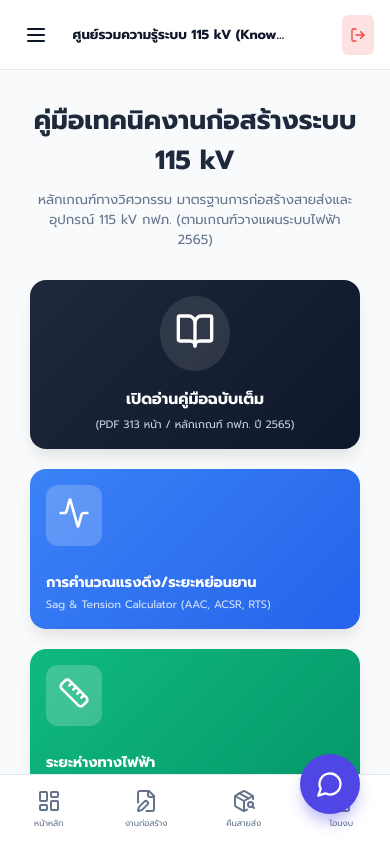
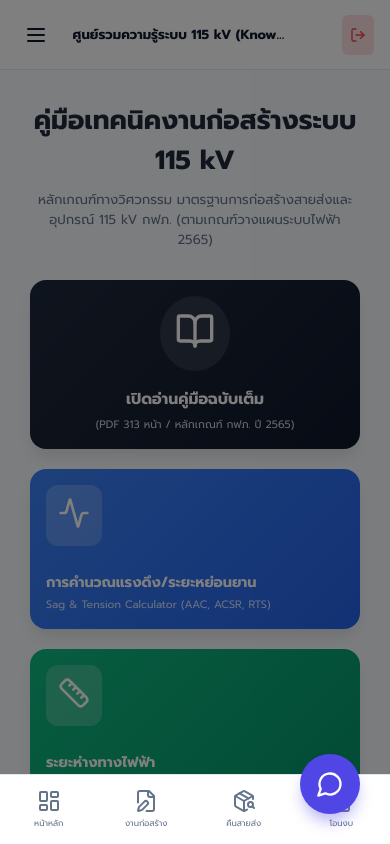
Before and after one commit to superninkub-cloud/pea-construction-app, a Next.js app: page /guide in a window 390 px wide. Both pictures are taken after a click on the button "เข้าใช้งานโหมดผู้เยี่ยมชม (ดูเท่านั้น)". Built offline with nearby package versions, Linux system fonts and the light colour scheme.

Commit message:
ui: make sidebar scrollable on mobile and show overlay

```diff
--- a/app/globals.css
+++ b/app/globals.css
@@ -47,6 +47,8 @@ body {
   padding: 24px 16px;
   z-index: 50;
   transition: transform 0.3s ease;
+  overflow-y: auto;
+  height: 100vh;
 }
 
 .sidebar-logo-container {
@@ -152,6 +154,24 @@ body {
   padding: 8px;
   border-radius: 8px;
   transition: all 0.2s ease;
+}
+
+@media (max-width: 768px) {
+  .mobile-menu-btn { display: block; }
+  .sidebar {
+    position: fixed;
+    left: 0;
+    top: 0;
+    height: 100vh;
+    overflow-y: auto;
+    background-color: var(--sidebar-bg);
+    width: 260px;
+    padding: 24px 16px;
+    z-index: 100;
+    transform: translateX(0);
+    transition: transform 0.3s ease;
+  }
+  .sidebar-overlay { display: block; }
 }
 
 .mobile-menu-btn:active {
```
